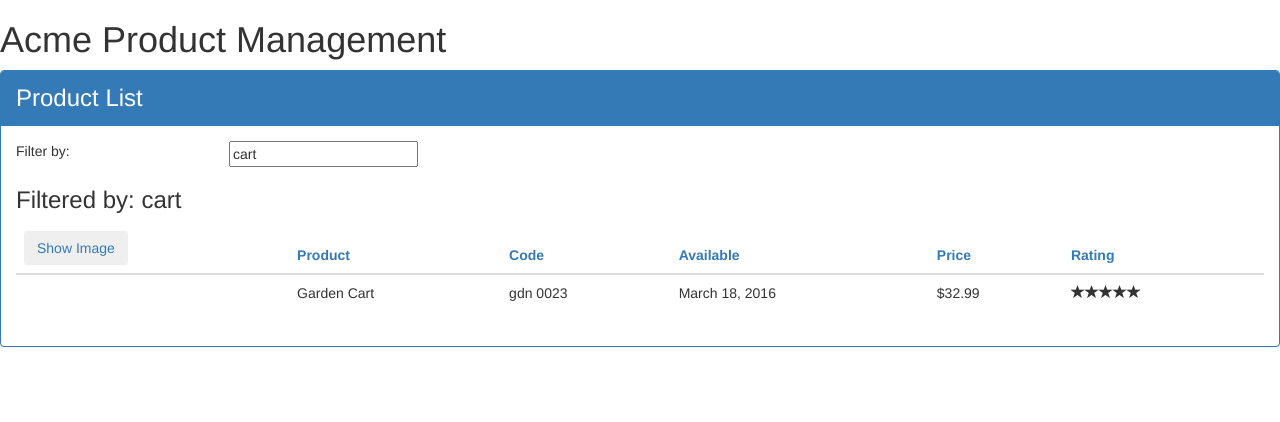
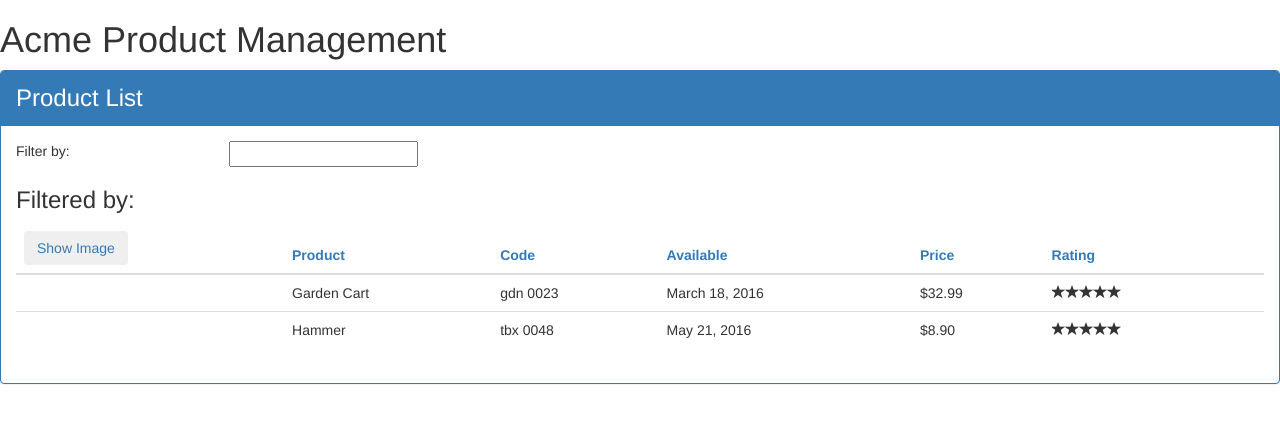
Before and after one commit to mandip10/APM, an Angular app: page / in a window 1280 px wide. Shown: the top 422 px of the page. Built offline with nearby package versions, Linux system fonts and the light colour scheme.

Commit message:
Star Rating

```diff
--- a/src/app/products/product-list.component.html
+++ b/src/app/products/product-list.component.html
@@ -45,7 +45,8 @@
                         <td>{{ product.productCode | lowercase | convertToSpaces: '-' }}</td>
                         <td>{{ product.releaseDate }}</td>
                         <td>{{ product.price | currency:'USD':true:'1.2-2'}}</td>
-                        <td><pm-star [rating] = 'product.starRating'></pm-star></td>
+                        <td><pm-star [rating] = 'product.starRating'
+                                (ratingClicked)='onRatingClicked($event)'></pm-star></td>
                     </tr>
                 </tbody>
             </table>
--- a/src/app/products/product-list.component.ts
+++ b/src/app/products/product-list.component.ts
@@ -49,7 +49,11 @@ export class ProductListComponent implements OnInit{
 
     constructor(){
         this.filteredProducts = this.products;
-        this.listFilter = 'cart';
+        this.listFilter = '';
+    }
+
+    onRatingClicked(message: string): void {
+        this.pageTitle = 'Product List: ' + message;
     }
 
     performFilter(filterBy: string): IProduct[]{
--- a/src/app/shared/star.component.html
+++ b/src/app/shared/star.component.html
@@ -1,6 +1,7 @@
 <div class="crop"
     [style.width.px]="starWidth"
-    [title]="rating">
+    [title]="rating"
+    (click)="onClick()">
     <div style="width: 86px">
         <span class="glyphicon glyphicon-star"></span>
         <span class="glyphicon glyphicon-star"></span>
--- a/src/app/shared/star.component.ts
+++ b/src/app/shared/star.component.ts
@@ -1,4 +1,4 @@
-import { Component, OnChanges, Input } from '@angular/core';
+import { Component, OnChanges, Input, EventEmitter, Output } from '@angular/core';
 
 @Component({
     selector: 'pm-star',
@@ -8,8 +8,14 @@ import { Component, OnChanges, Input } from '@angular/core';
 export class StarComponent implements OnChanges{
     @Input() rating: number;
     starWidth:number;
+    @Output() ratingClicked: EventEmitter<string> =
+            new EventEmitter<string>();
 
     ngOnChanges(): void {
         this.starWidth = this.rating *86/5;
     }
+
+    onClick(): void{
+        this.ratingClicked.emit(`The rating ${this.rating} was clicked!`);
+    }
 }
```
